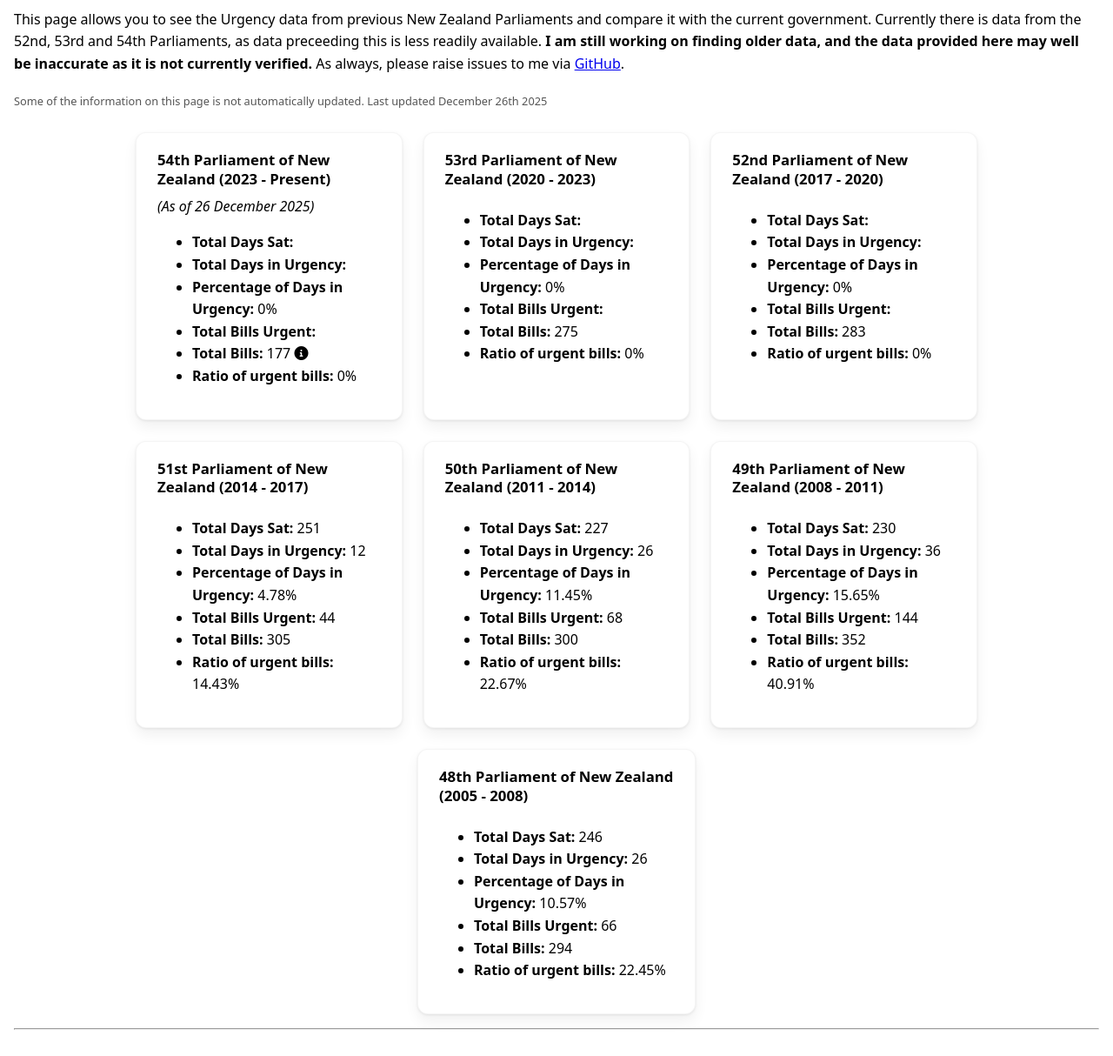
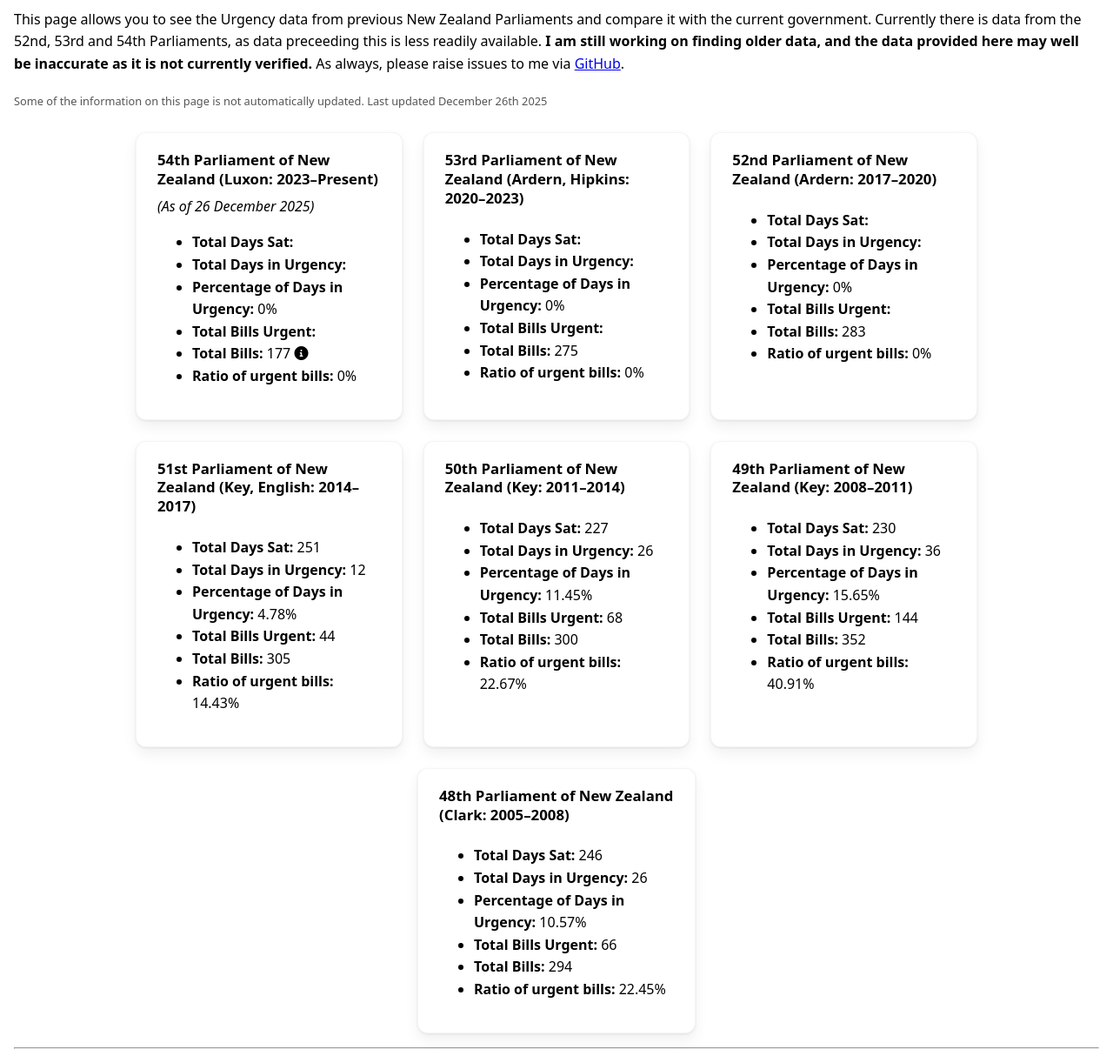
Before and after one commit to ItsHammy/nzpt-urgency, a PHP site: page /historical in a window 1280 px wide. Shown: the part 312-1526 px from the top of the page at 87% size. Run offline with PHP 8.4, Linux system fonts and the light colour scheme; some libraries are stand-ins or nearby versions.

Commit message:
Add PMs to Historical data

```diff
--- a/web/historical/index.php
+++ b/web/historical/index.php
@@ -124,7 +124,7 @@ $PAGE_UPDATED = "December 26th 2025";
 
     <div class="stats-card-grid">
         <article class="stats-card">
-            <h3 class="stats-card__title">54th Parliament of New Zealand (2023 - Present)</h3>
+            <h3 class="stats-card__title">54th Parliament of New Zealand (Luxon: 2023–Present)</h3>
             <em>(As of <?php echo $last_updated_54; ?>)</em>
             <ul>
                 <li><strong>Total Days Sat:</strong> <?php echo $num_days_sat_54; ?></li>
@@ -137,7 +137,7 @@ $PAGE_UPDATED = "December 26th 2025";
         </article>
 
         <article class="stats-card">
-            <h3 class="stats-card__title">53rd Parliament of New Zealand (2020 - 2023)</h3>
+            <h3 class="stats-card__title">53rd Parliament of New Zealand (Ardern, Hipkins: 2020–2023)</h3>
             <ul>
             <li><strong>Total Days Sat:</strong> <?php echo $num_days_sat_53; ?></li>
             <li><strong>Total Days in Urgency:</strong> <?php echo $num_days_urgency_53; ?></li>
@@ -148,7 +148,7 @@ $PAGE_UPDATED = "December 26th 2025";
         </ul>
         </article>
         <article class="stats-card">
-            <h3 class="stats-card__title">52nd Parliament of New Zealand (2017 - 2020)</h3>
+            <h3 class="stats-card__title">52nd Parliament of New Zealand (Ardern: 2017–2020)</h3>
         <ul>
             <li><strong>Total Days Sat:</strong> <?php echo $num_days_sat_52; ?></li>
             <li><strong>Total Days in Urgency:</strong> <?php echo $num_days_urgency_52; ?></li>
@@ -159,7 +159,7 @@ $PAGE_UPDATED = "December 26th 2025";
         </ul>
         </article>
         <article class="stats-card">
-            <h3 class="stats-card__title">51st Parliament of New Zealand (2014 - 2017)</h3>
+            <h3 class="stats-card__title">51st Parliament of New Zealand (Key, English: 2014–2017)</h3>
         <ul>
             <li><strong>Total Days Sat:</strong> <?php echo $num_days_sat_51; ?></li>
             <li><strong>Total Days in Urgency:</strong> <?php echo $num_days_urgency_51; ?></li>
@@ -170,7 +170,7 @@ $PAGE_UPDATED = "December 26th 2025";
         </ul>
         </article>
         <article class="stats-card">
-            <h3 class="stats-card__title">50th Parliament of New Zealand (2011 - 2014)</h3>
+            <h3 class="stats-card__title">50th Parliament of New Zealand (Key: 2011–2014)</h3>
         <ul>
             <li><strong>Total Days Sat:</strong> <?php echo $num_days_sat_50; ?></li>
             <li><strong>Total Days in Urgency:</strong> <?php echo $num_days_urgency_50; ?></li>
@@ -181,7 +181,7 @@ $PAGE_UPDATED = "December 26th 2025";
         </ul>
         </article>
         <article class="stats-card">
-            <h3 class="stats-card__title">49th Parliament of New Zealand (2008 - 2011)</h3>
+            <h3 class="stats-card__title">49th Parliament of New Zealand (Key: 2008–2011)</h3>
         <ul>
             <li><strong>Total Days Sat:</strong> <?php echo $num_days_sat_49; ?></li>
             <li><strong>Total Days in Urgency:</strong> <?php echo $num_days_urgency_49; ?></li>
@@ -192,7 +192,7 @@ $PAGE_UPDATED = "December 26th 2025";
         </ul>
         </article>
         <article class="stats-card">
-            <h3 class="stats-card__title">48th Parliament of New Zealand (2005 - 2008)</h3>
+            <h3 class="stats-card__title">48th Parliament of New Zealand (Clark: 2005–2008)</h3>
         <ul>
             <li><strong>Total Days Sat:</strong> <?php echo $num_days_sat_48; ?></li>
             <li><strong>Total Days in Urgency:</strong> <?php echo $num_days_urgency_48; ?></li>
```
